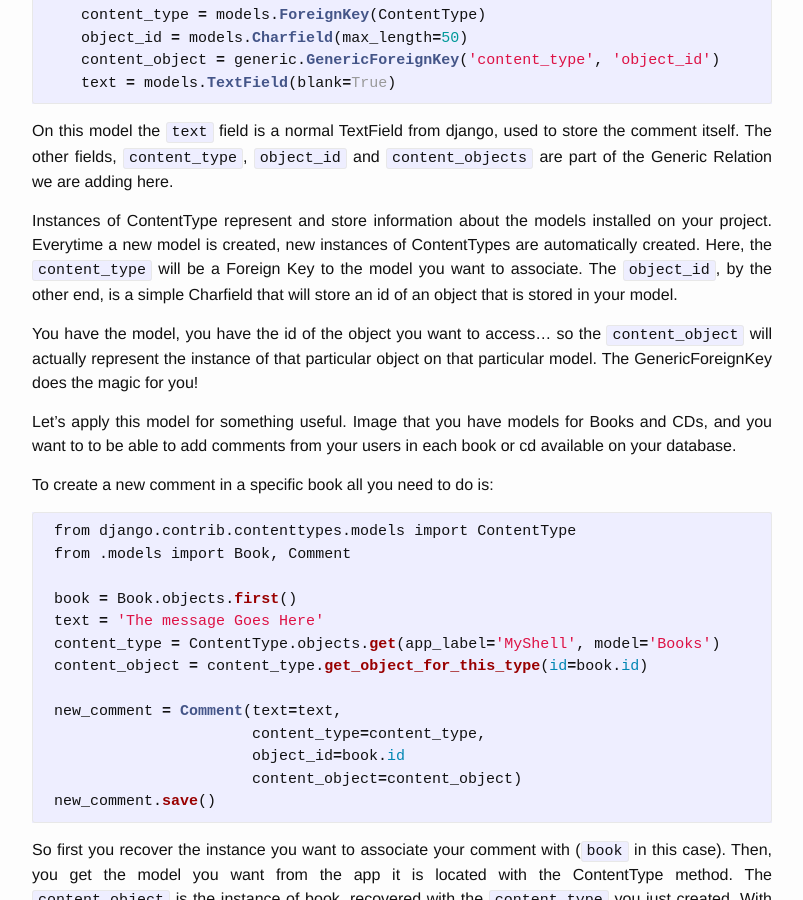
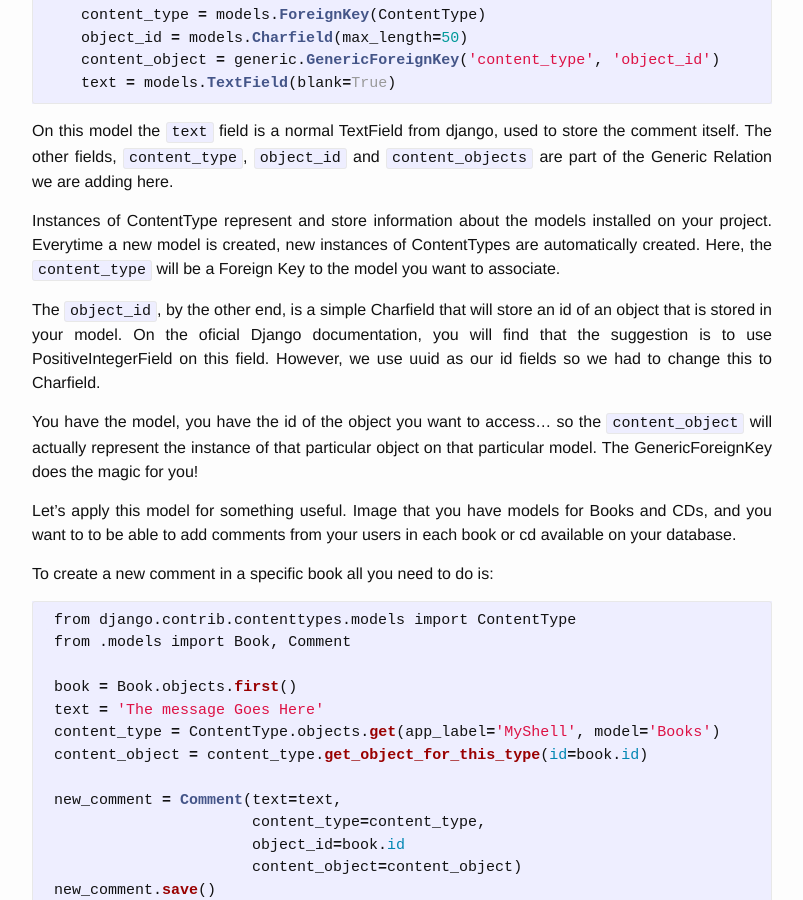
Before and after one commit to CraveFood/crave-dev-blog, a Jekyll site: the page built from _posts/2016-12-06-generic-relations.md, in a window 1280 px wide and 900 px high, scrolled down 1086 px. Shown: the whole window, without its empty margins (238-1041 px from the left). Built offline with Jekyll 4.4.1, drawn with Linux system fonts in a browser that asks for light colours; comment, search, counter and statistics services are not loaded.

Commit message:
Added comment about uuid and Chafield

```diff
--- a/_posts/2016-12-06-generic-relations.md
+++ b/_posts/2016-12-06-generic-relations.md
@@ -53,8 +53,9 @@ The other fields, `content_type`, `object_id` and  `content_objects` are part of
 Instances of ContentType represent and store information about the models installed on your project.
 Everytime a new model is created, new instances of ContentTypes are automatically created.
 Here, the `content_type` will be a Foreign Key to the model you want to associate.
+
 The `object_id`, by the other end, is a simple Charfield that will store an id of an object that
-is stored in your model.
+is stored in your model. On the oficial Django documentation, you will find that the suggestion is to use PositiveIntegerField on this field. However, we use uuid as our id fields so we had to change this to Charfield.
 
 You have the model, you have the id of the object you want to access... so the `content_object` will actually represent the instance of that particular object on that particular model. The GenericForeignKey does the magic for you!
 
```
